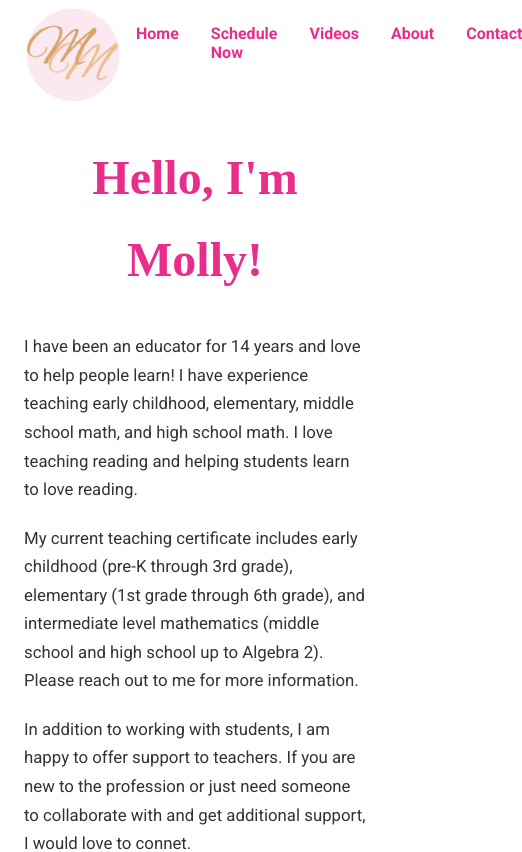
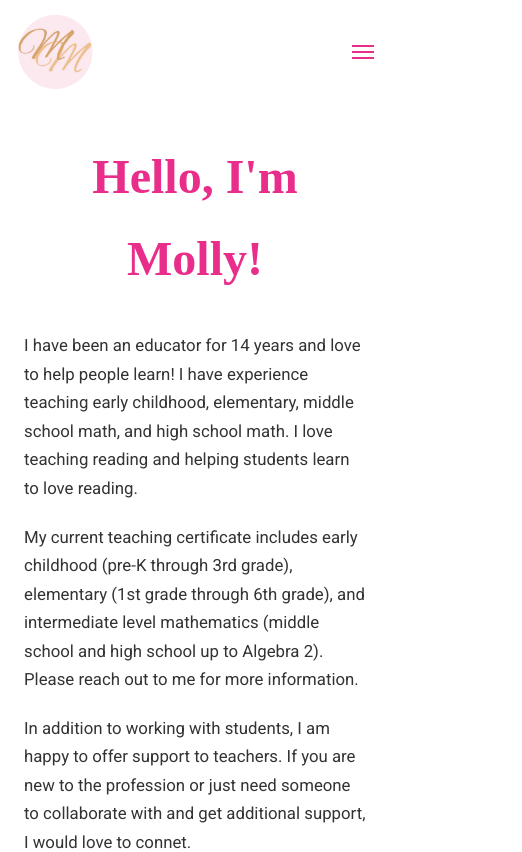
Before and after one commit to mmcmullinyohe/molly-ed-vids, a React (Vite) app: page /about in a window 390 px wide. Shown: the top 852 px of the page, 522 px wide, since content can reach past the window. Built offline with nearby package versions, Linux system fonts and the light colour scheme; a web font is replaced by a local one.

Commit message:
nav bar responsive

```diff
--- a/src/components/Nav.css
+++ b/src/components/Nav.css
@@ -2,7 +2,7 @@
 
 @import url('https://fonts.googleapis.com/css2?family=Corinthia:wght@400;700&family=Inter:ital,opsz,wght@0,14..32,100..900;1,14..32,100..900&family=Lato:ital,wght@0,100;0,300;0,400;0,700;0,900;1,100;1,300;1,400;1,700;1,900&family=Roboto:ital,wght@0,100..900;1,100..900&display=swap');
 
-*{
+* {
   margin: 0;
   padding: 0;
   box-sizing: border-box;
@@ -12,6 +12,8 @@ font-family: "Roboto", "sans-serif";
 a:visited {
   color: inherit;
 }
+
+/* ---------- DESKTOP NAV (unchanged) ---------- */
 
 .navbar {
   margin: 0 24px;
@@ -30,7 +32,6 @@ a:visited {
   list-style: none;
   margin: 24px 12px;
   gap: 2rem;
-
 }
 
 .nav_link {
@@ -40,3 +41,70 @@ a:visited {
 a {
   text-decoration: none;
 }
+
+/* ---------- MOBILE MENU ADDITIONS ---------- */
+
+/* Hamburger button - hidden on desktop */
+.nav_toggle {
+  display: none;
+  background: none;
+  border: none;
+  cursor: pointer;
+  padding: 0;
+}
+
+.nav_toggle_bar {
+  display: block;
+  width: 22px;
+  height: 2px;
+  background-color: rgb(233, 45, 139);
+  margin: 4px 0;
+}
+
+/* Mobile-specific overrides */
+@media (max-width: 768px) {
+  .navbar {
+    margin: 8px 16px;
+    align-items: center;
+    position: relative; /* so the dropdown can anchor to it */
+  }
+
+  /* Show hamburger on mobile */
+  .nav_toggle {
+    display: block;
+  }
+
+  /* Start with menu hidden on mobile */
+  .nav_links {
+    position: absolute;
+    top: 100%;
+    right: 0;
+    margin: 0;
+    padding: 0.75rem 1.25rem;
+    flex-direction: column;
+    align-items: flex-start;
+    gap: 0.75rem;
+    background: #ffffff;
+    list-style: none;
+
+    /* dropdown hidden by default */
+    display: none;
+    box-shadow: 0 6px 18px rgba(0, 0, 0, 0.08);
+    border-radius: 8px;
+    z-index: 20;
+  }
+
+  /* When the menu is open (class added by React) */
+  .nav_links.nav_links--open {
+    display: flex;
+  }
+
+  .nav_links a {
+    color: rgb(233, 45, 139);
+    font-weight: 600;
+  }
+
+  .nav_logo {
+    width: 80px;
+  }
+}
--- a/src/components/Nav.jsx
+++ b/src/components/Nav.jsx
@@ -1,27 +1,49 @@
-import React from "react";
+import React, { useState } from "react";
 import { Link } from "react-router-dom";
 import logo from "../assets/MM_logo_simple.png";
 import "./Nav.css";
 
 function Nav() {
+  const [isOpen, setIsOpen] = useState(false);
+
+  const toggleMenu = () => setIsOpen(prev => !prev);
+  const closeMenu = () => setIsOpen(false);
+
   return (
     <nav className="navbar">
-      <img src={logo} alt="MM Logo" className="nav_logo" />
-      <ul className="nav_links">
+      <div className="nav__left">
+        <img src={logo} alt="MM Logo" className="nav_logo" />
+      </div>
+
+      {/* Hamburger button (only visible on mobile via CSS) */}
+      <button
+        className="nav_toggle"
+        onClick={toggleMenu}
+        aria-label="Toggle navigation menu"
+      >
+        <span className="nav_toggle_bar"></span>
+        <span className="nav_toggle_bar"></span>
+        <span className="nav_toggle_bar"></span>
+      </button>
+
+      {/* Links */}
+      <ul className={`nav_links ${isOpen ? "nav_links--open" : ""}`}>
         <li className="nav__link">
-          <Link to="/">Home</Link>
+          <Link to="/" onClick={closeMenu}>Home</Link>
         </li>
         <li>
-          <Link to="/booking">Schedule Now</Link>
+          <Link to="/booking" onClick={closeMenu}>Schedule Now</Link>
         </li>
         <li>
-          <Link to="/videos">Videos</Link>
+          <Link to="/videos" onClick={closeMenu}>Videos</Link>
         </li>
         <li>
-          <Link to="/about">About</Link>
+          <Link to="/about" onClick={closeMenu}>About</Link>
         </li>
         <li>
-          <a href="mailto:mmcmullinyohe@gmail.com">Contact</a>
+          <a href="mailto:mmcmullinyohe@gmail.com" onClick={closeMenu}>
+            Contact
+          </a>
         </li>
       </ul>
     </nav>
```
Lines whose indentation alone changed are shown as unchanged.
